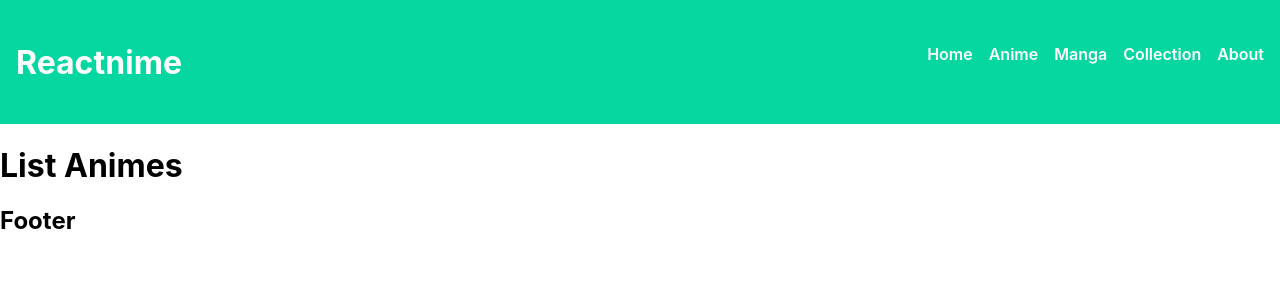
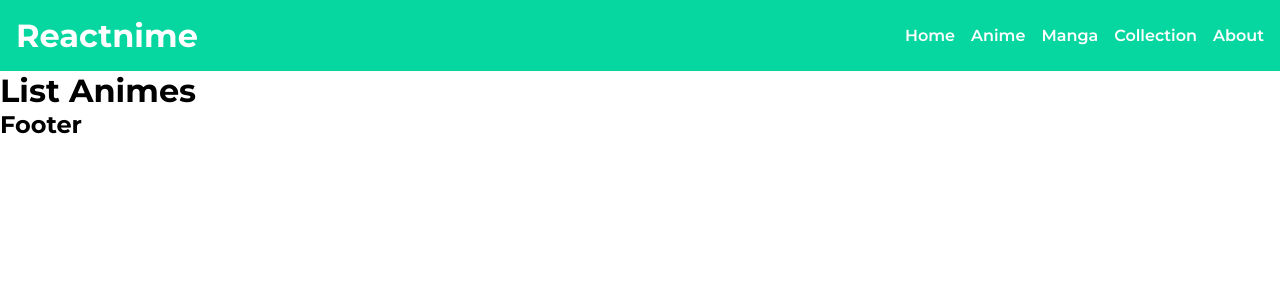
Before and after one commit to aufaroot18/reactnime, a React (Create React App) app: page / in a window 1280 px wide. Shown: the top 300 px of the page. Built offline with nearby package versions, Linux system fonts and the light colour scheme.

Commit message:
refactor: reset css and add montserrat font

```diff
--- a/src/index.css
+++ b/src/index.css
@@ -1,8 +1,13 @@
+@import url('https://fonts.googleapis.com/css2?family=Montserrat:wght@400;500;600;700&display=swap');
+
+* {
+  margin: 0;
+  padding: 0;
+  box-sizing: border-box;
+}
+
 body {
-  margin: 0;
-  font-family: -apple-system, BlinkMacSystemFont, 'Segoe UI', 'Roboto', 'Oxygen',
-    'Ubuntu', 'Cantarell', 'Fira Sans', 'Droid Sans', 'Helvetica Neue',
-    sans-serif;
+  font-family: 'Montserrat', sans-serif;
   -webkit-font-smoothing: antialiased;
   -moz-osx-font-smoothing: grayscale;
 }
```
